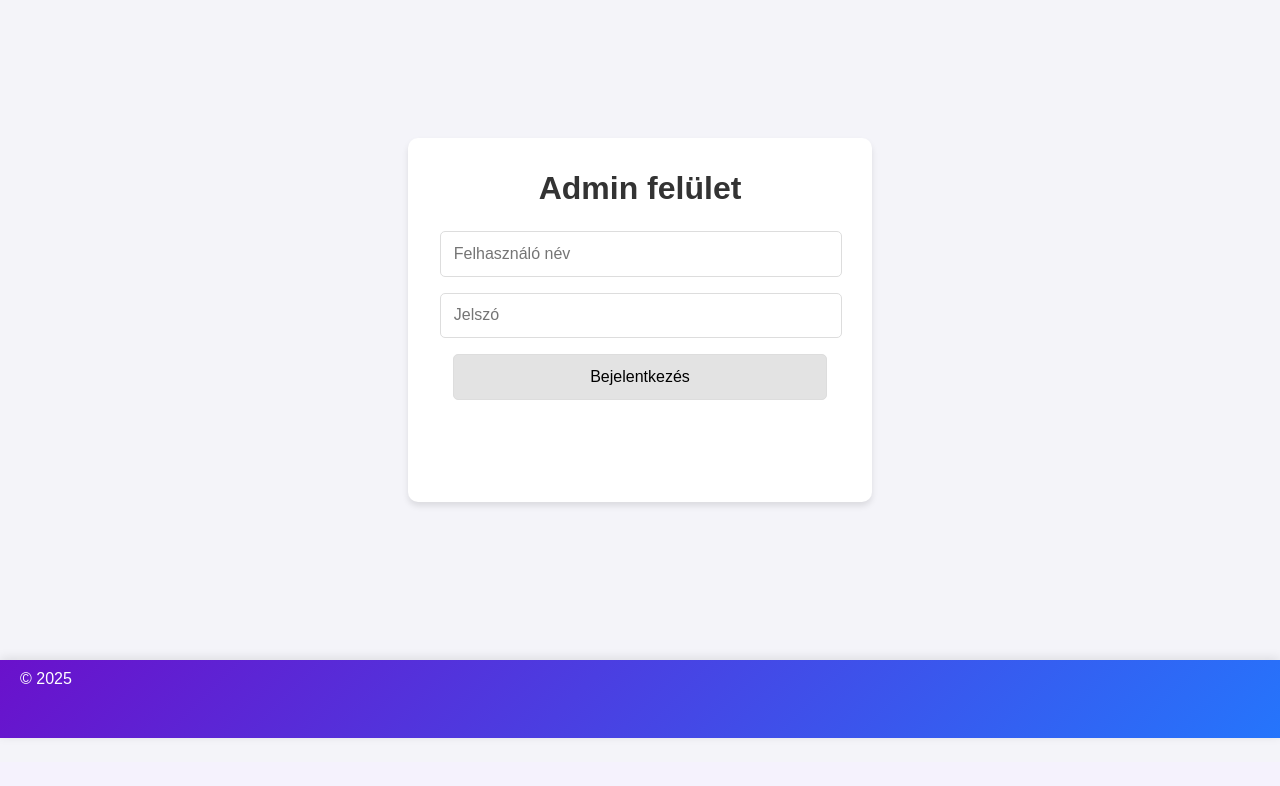
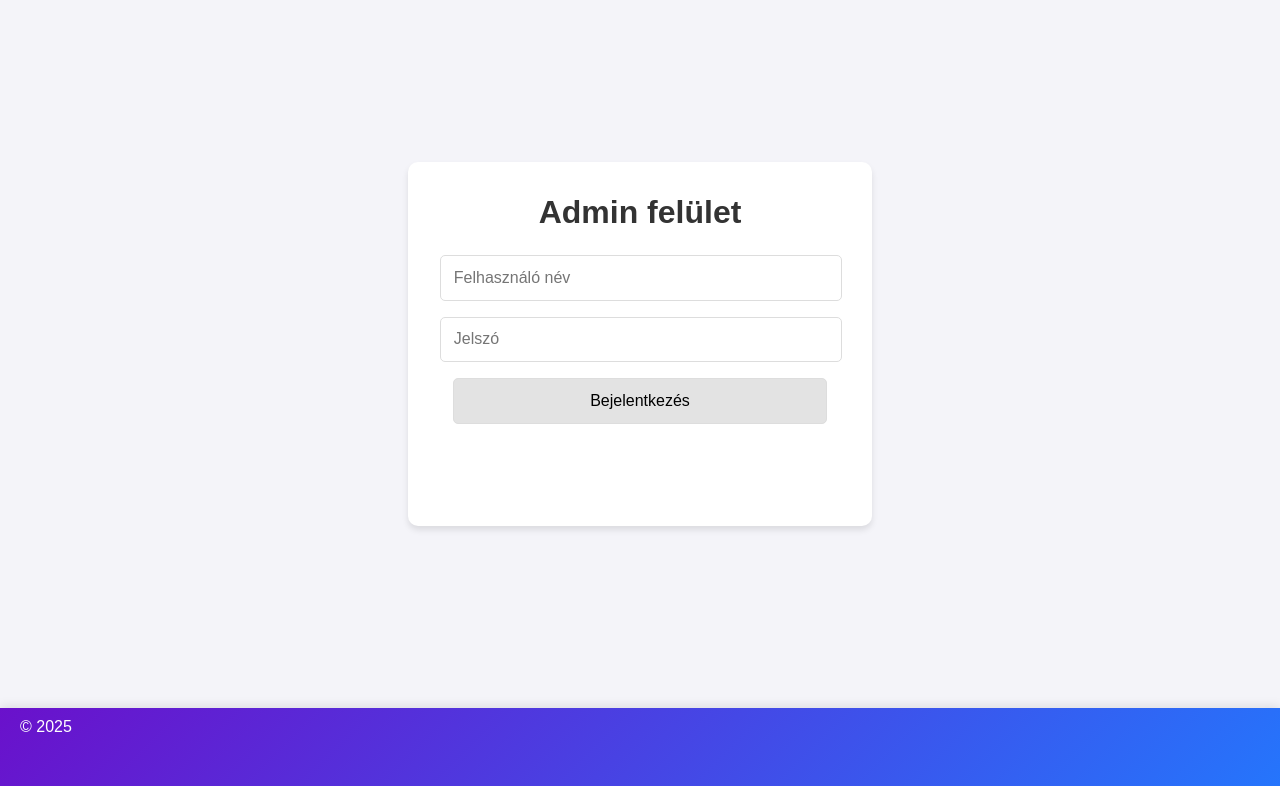
Before and after one commit to beni13312/php-web-feladatbank, a PHP site: page /admin.php in a window 1280 px wide. Shown: the part 38-824 px from the top of the page. Before the commit the page ends 776 px from the top, so only its background shows below. Run offline with PHP 8.4, Linux system fonts and the light colour scheme.

Commit message:
Merge remote-tracking branch 'origin/main'

```diff
--- a/web/public/style/style.css
+++ b/web/public/style/style.css
@@ -202,7 +202,7 @@ body{
     display: flex;
     justify-content: center;
     align-items: center;
-    height: 80vh;
+    height: 86vh;
     flex-direction: column;
 }
 #admin-title{
```
